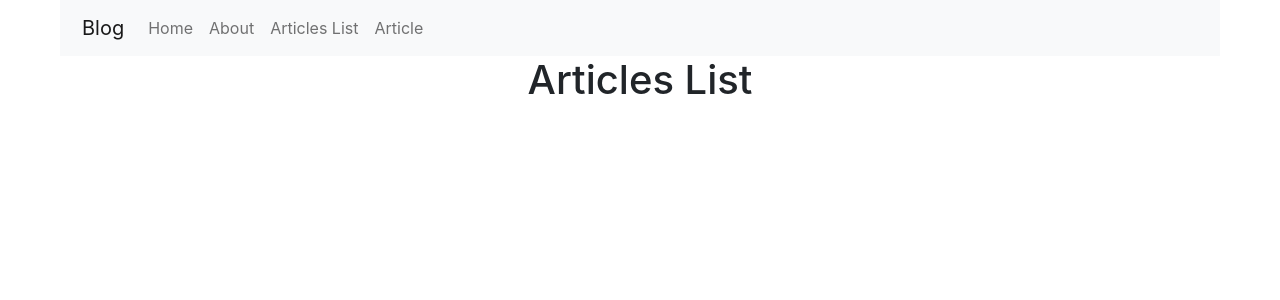
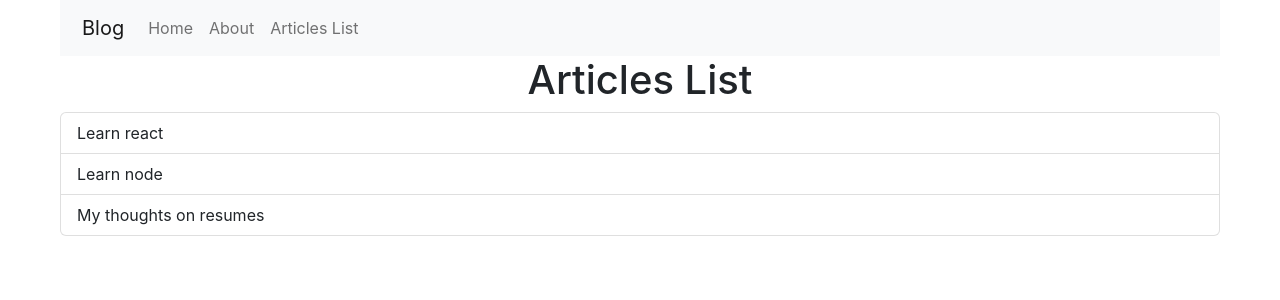
Before and after one commit to kiryl-ramanouski/react-full-stack-site-linkedin-learning, a React (Create React App) app in the folder full-stack-react-node-blog/: page /articles-list in a window 1280 px wide. Shown: the top 300 px of the page. Built offline with nearby package versions, Linux system fonts and the light colour scheme.

Commit message:
feat: add articles to list. Use filter() map(), nested Route with parameters

```diff
--- a/full-stack-react-node-blog/src/App.js
+++ b/full-stack-react-node-blog/src/App.js
@@ -18,9 +18,9 @@ function App() {
           <Routes>
             <Route path='/' element={<HomePage />} />
             <Route path='/about' element={<About />} />
-            <Route path='/articles-list' element={<ArticlesList />} />
-            <Route path='/article' element={<ArticlePage />} />
-            <Route path='/article/:name' element={<ArticlePage />} />
+            <Route path='/articles-list' element={<ArticlesList />}>
+              <Route path=':name' element={<ArticlePage />} />
+            </Route>
           </Routes>
         </BrowserRouter>
       </div>
--- a/full-stack-react-node-blog/src/components/NavBar.js
+++ b/full-stack-react-node-blog/src/components/NavBar.js
@@ -22,9 +22,6 @@ const NavBar = () => {
             <Nav.Link as={Link} to='/articles-list'>
               Articles List
             </Nav.Link>
-            <Nav.Link as={Link} to='/article'>
-              Article
-            </Nav.Link>
           </Nav>
         </Navbar.Collapse>
       </Container>
--- a/full-stack-react-node-blog/src/pages/ArticlesList.js
+++ b/full-stack-react-node-blog/src/pages/ArticlesList.js
@@ -1,9 +1,27 @@
 import React from 'react';
+import { Link, Outlet } from 'react-router-dom';
+
+// react bootstrap components
+import ListGroup from 'react-bootstrap/ListGroup';
+
+// data
+import articles from '../content/article-content';
 
 const ArticlesList = () => {
   return (
     <>
       <h1 className='header'>Articles List</h1>
+      <ListGroup>
+        {articles.map((item, i) => {
+          return (
+            <ListGroup.Item key={i} as={Link} to={item.name}>
+              {item.name[0].toUpperCase() +
+                item.name.replaceAll('-', ' ').slice(1)}
+            </ListGroup.Item>
+          );
+        })}
+      </ListGroup>
+      <Outlet />
     </>
   );
 };
```
